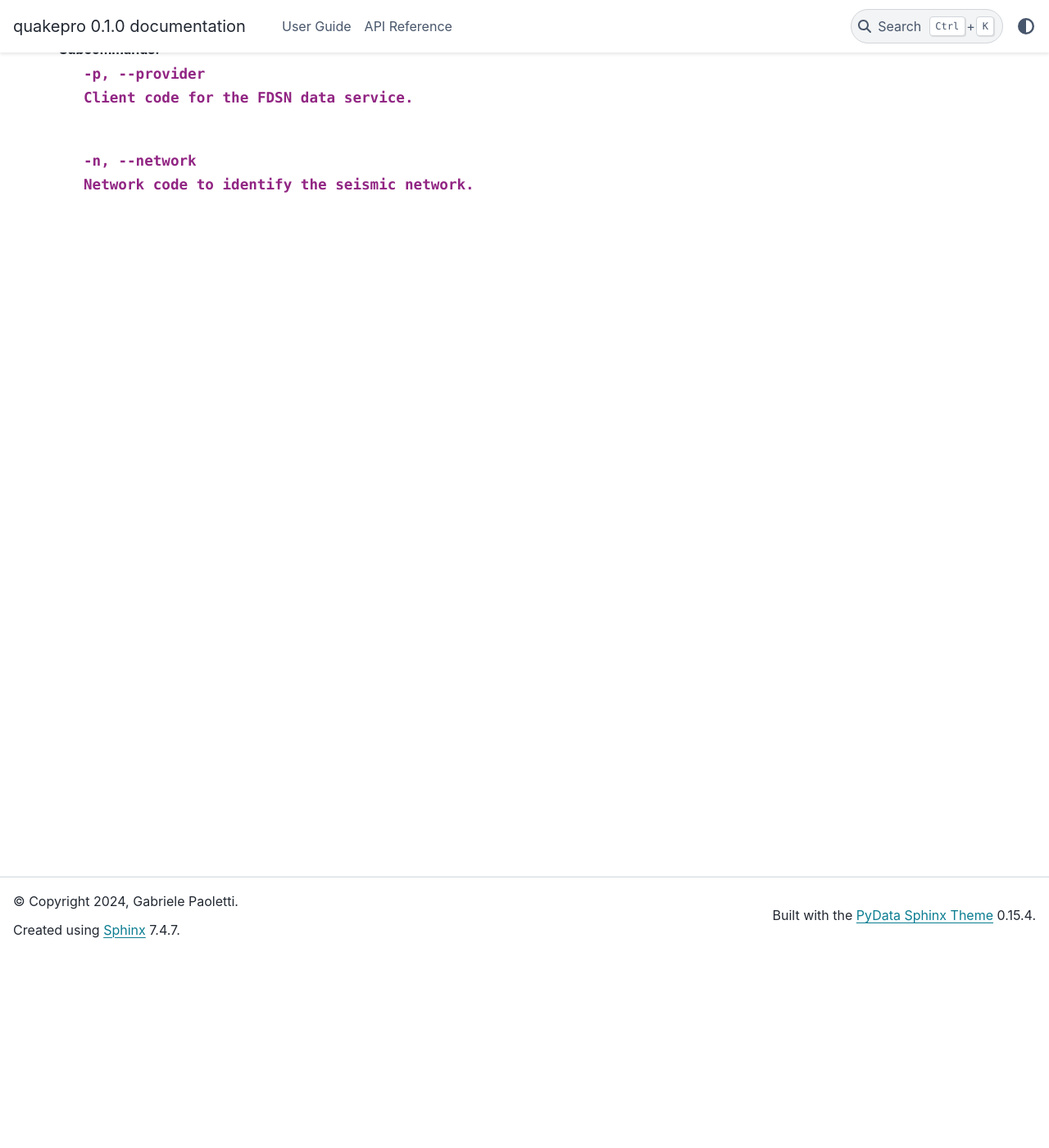
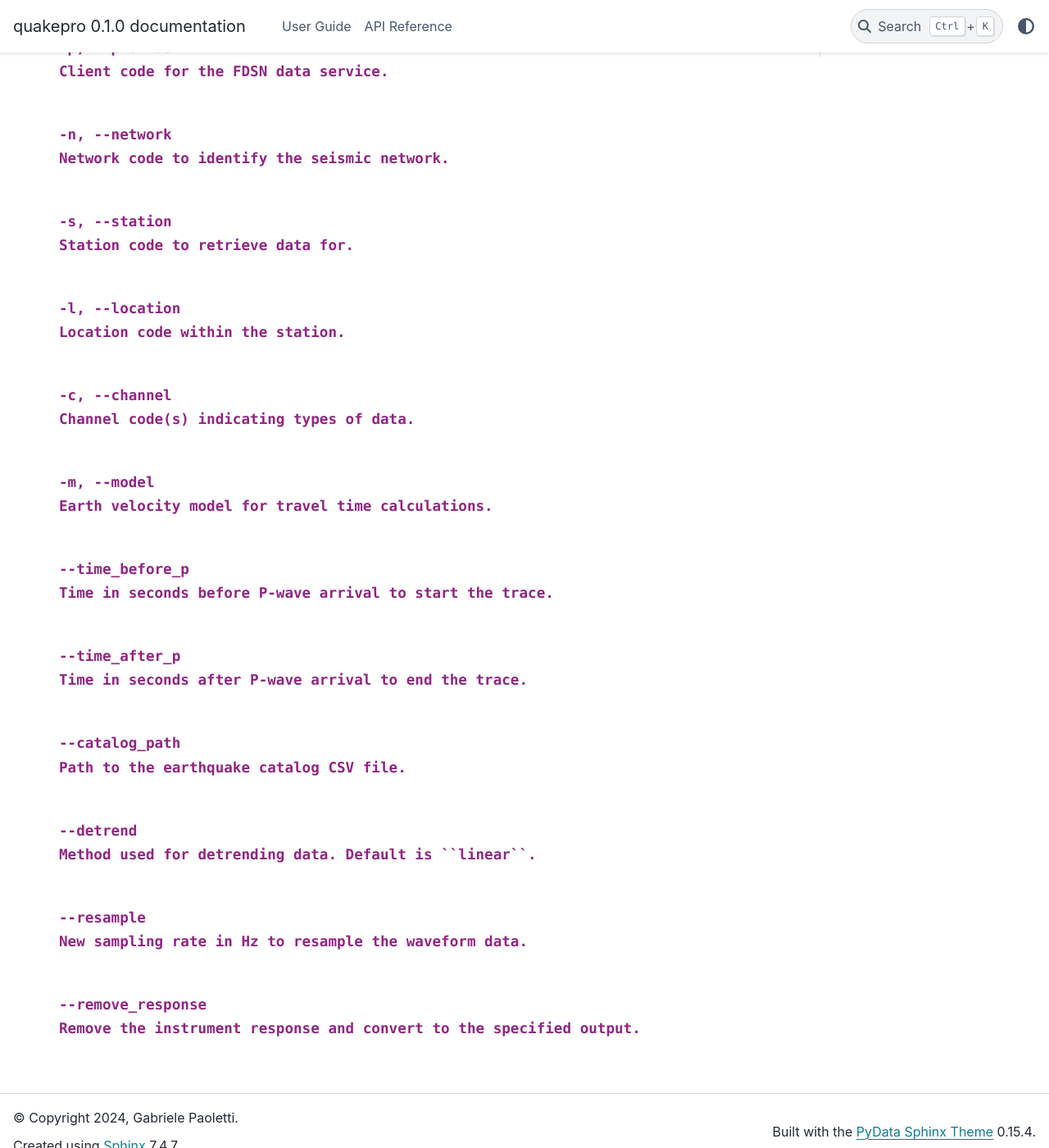
Before and after one commit to gabrielepaoletti/quakepro, a Sphinx documentation site: the page built from docs/source/documentation/scripts/fetcher_csv.rst, in a window 1280 px wide and 1400 px high, scrolled down 237 px. Shown: the whole window at 82% size. Built offline with Sphinx 7.4.7 and the PyData theme 0.15.4, drawn with Linux system fonts in a browser that asks for light colours.

Commit message:
Updated docs

```diff
--- a/docs/source/documentation/scripts/fetcher_csv.rst
+++ b/docs/source/documentation/scripts/fetcher_csv.rst
@@ -6,9 +6,38 @@ Download waveforms from CSV
 ::
     qpf-csv <subcommand> [options]
 
-Subcommands:
-    .. describe:: -p, --provider
-        Client code for the FDSN data service.
+.. describe:: -p, --provider
+    Client code for the FDSN data service.
 
-    .. describe:: -n, --network
-        Network code to identify the seismic network.
+.. describe:: -n, --network
+    Network code to identify the seismic network.
+
+.. describe:: -s, --station
+    Station code to retrieve data for.
+
+.. describe:: -l, --location
+    Location code within the station.
+
+.. describe:: -c, --channel
+    Channel code(s) indicating types of data.
+
+.. describe:: -m, --model
+    Earth velocity model for travel time calculations.
+
+.. describe:: --time_before_p
+    Time in seconds before P-wave arrival to start the trace.
+
+.. describe:: --time_after_p
+    Time in seconds after P-wave arrival to end the trace.
+
+.. describe:: --catalog_path
+    Path to the earthquake catalog CSV file.
+
+.. describe:: --detrend
+    Method used for detrending data. Default is ``linear``.
+
+.. describe:: --resample
+    New sampling rate in Hz to resample the waveform data.
+
+.. describe:: --remove_response
+    Remove the instrument response and convert to the specified output.
```
